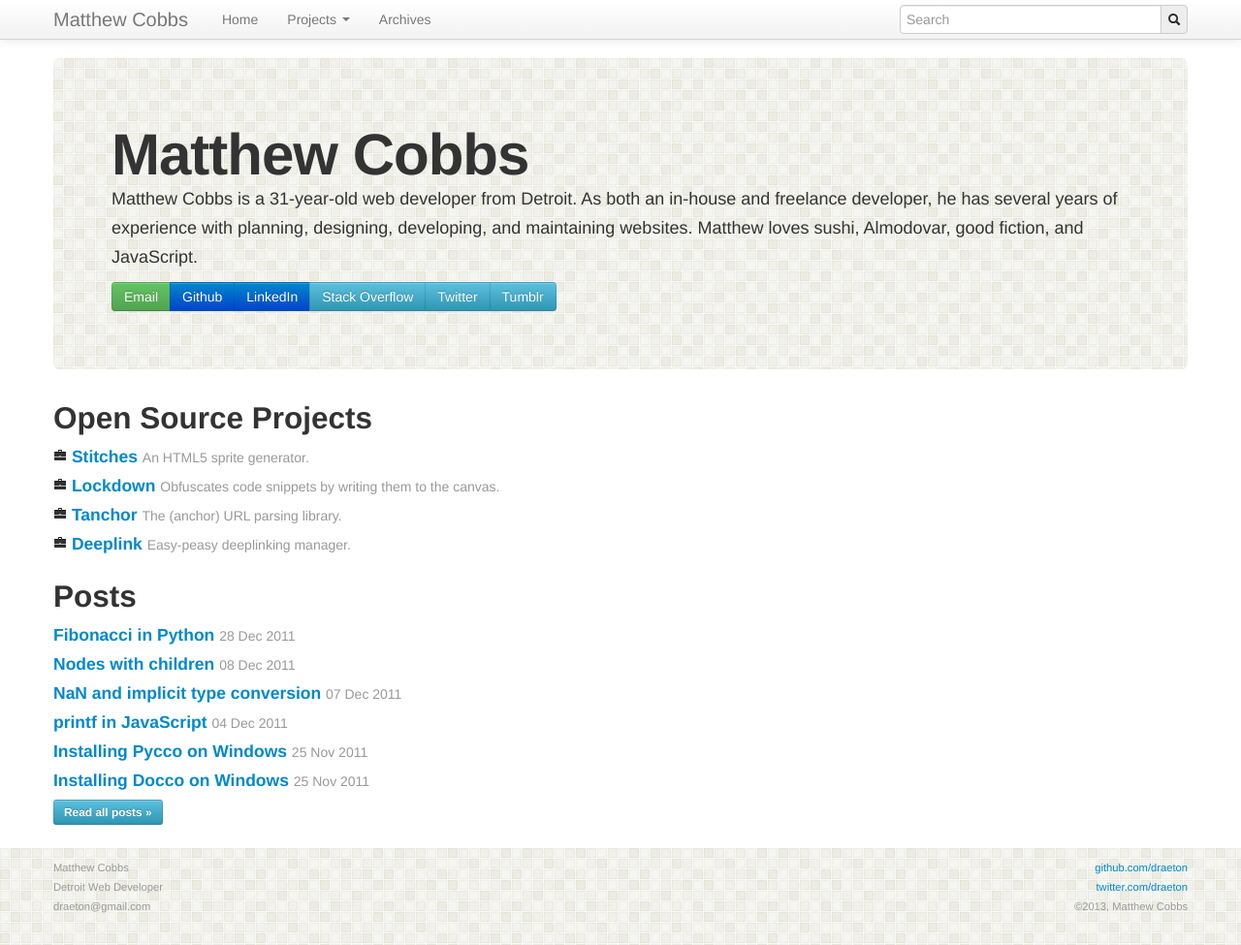
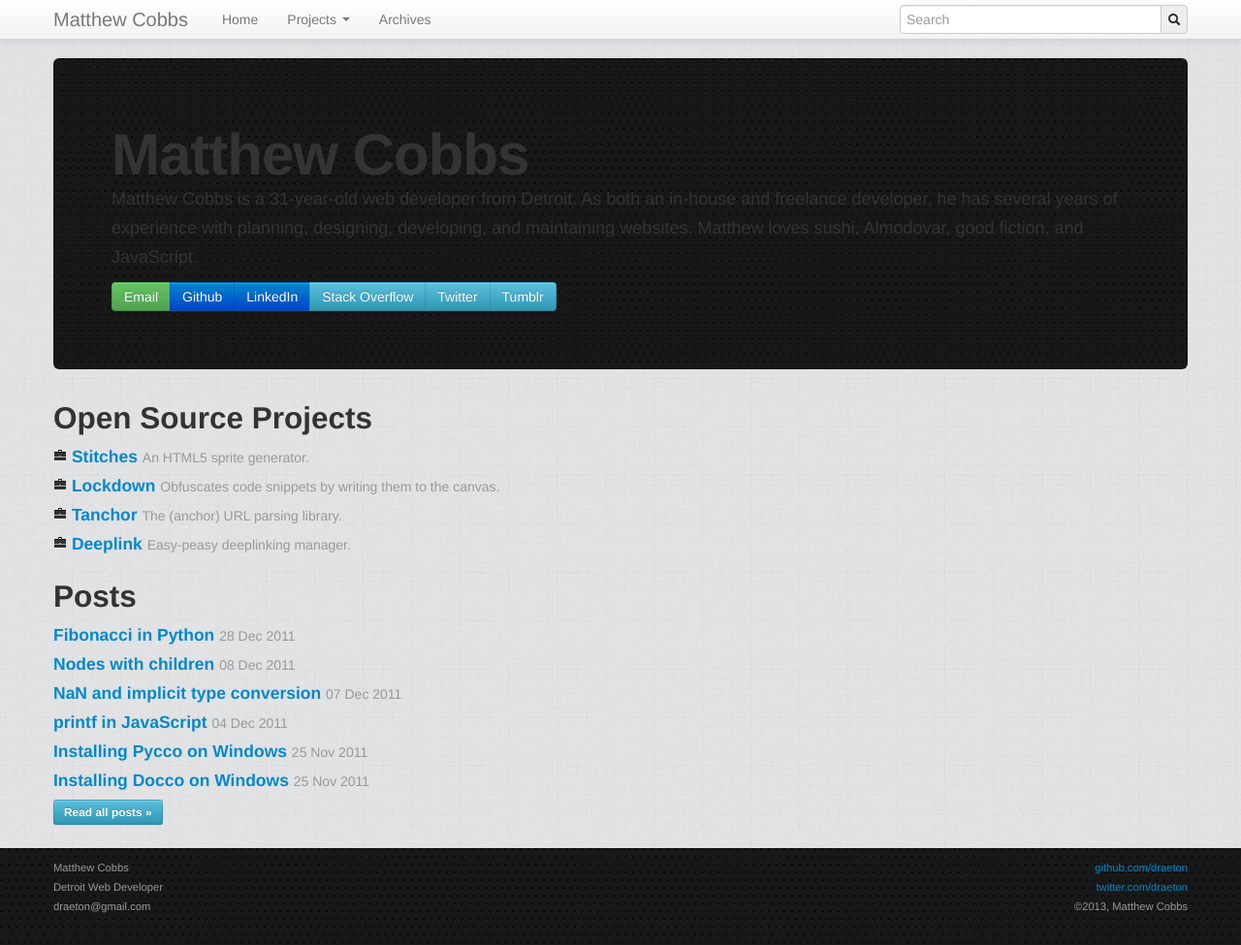
Before and after one commit to draeton/draeton.github.com, a Jekyll site: the page built from index.html, in a window 1280 px wide and 975 px high. Shown: the whole window at 97% size. Built offline with Jekyll 4.4.1, drawn with Linux system fonts in a browser that asks for light colours; nearby versions of some CDN libraries; Markdown is read by kramdown in place of the engine named in the settings; the list of posts is cut into pages by our own code.

Commit message:
Backgrounds

```diff
--- a/css/draeton.css
+++ b/css/draeton.css
@@ -10,6 +10,7 @@
     height: auto !important;
     height: 100%;
     margin: 0 auto -100px;
+    background-image: url(/img/bg/subtle-pattern-6.gif);
 }
 
 #wrap > .container {
@@ -27,7 +28,7 @@
     padding: 10px 0;
     font-size: 80%;
     background-color: #f5f5f5;
-    background-image: url(/img/bg/light-tile.gif);
+    background-image: url(/img/bg/dark-metal-grid-4.gif);
 }
 
 @media (max-width: 767px) {
@@ -49,7 +50,8 @@
 /* Hero unit */
 
 .hero-unit {
-    background-image: url(/img/bg/light-tile.gif);
+    background-image: url(/img/bg/dark-metal-grid-4.gif);
+    color: #ffffff;
 }
 
 /* General content styles */
```
Also changed, not shown: img/bg/dark-metal-grid-4.gif (added), img/bg/dark-tile.gif (deleted), img/bg/light-tile.gif (deleted), img/bg/subtle-pattern-6.gif (added).
